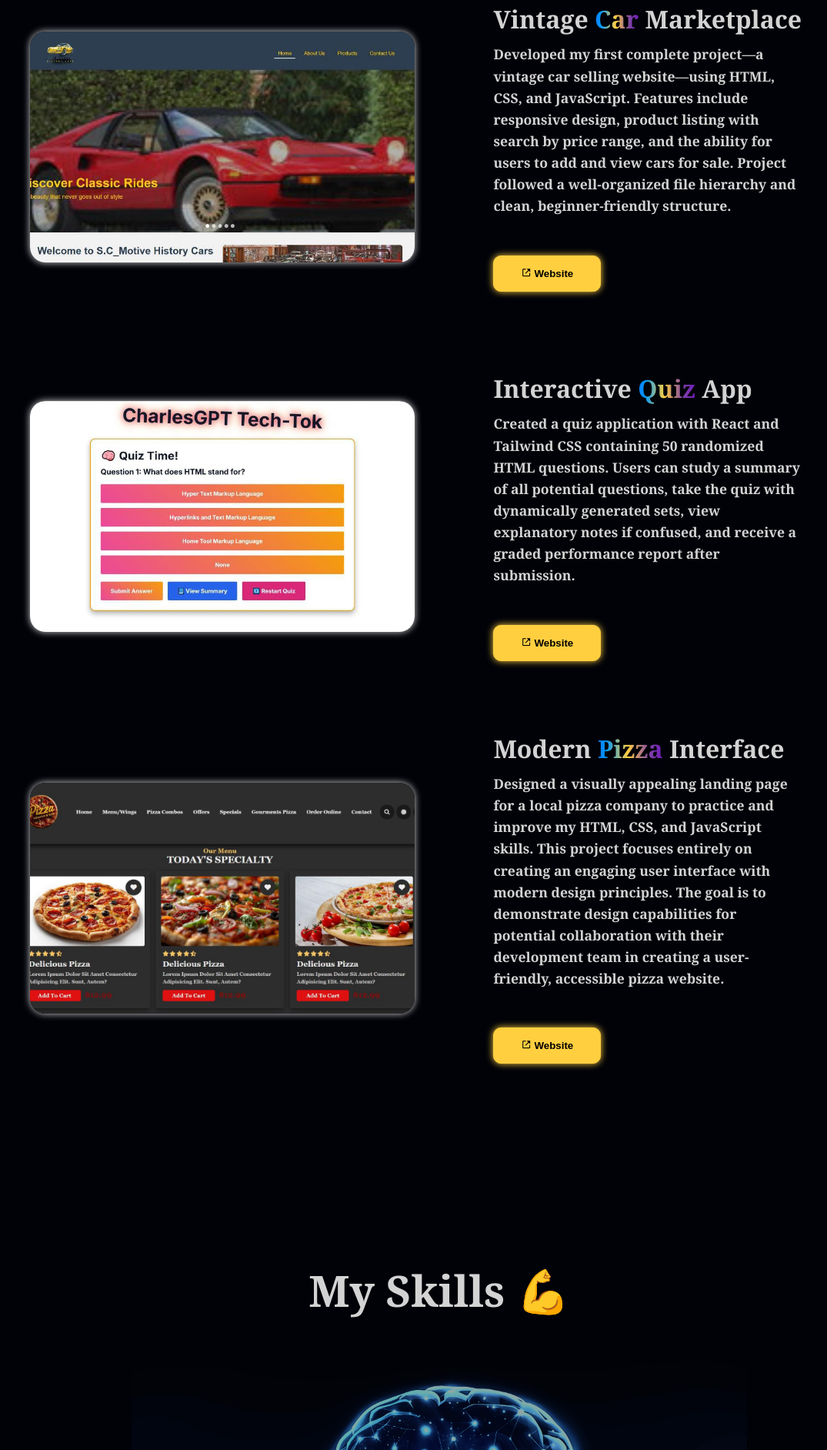
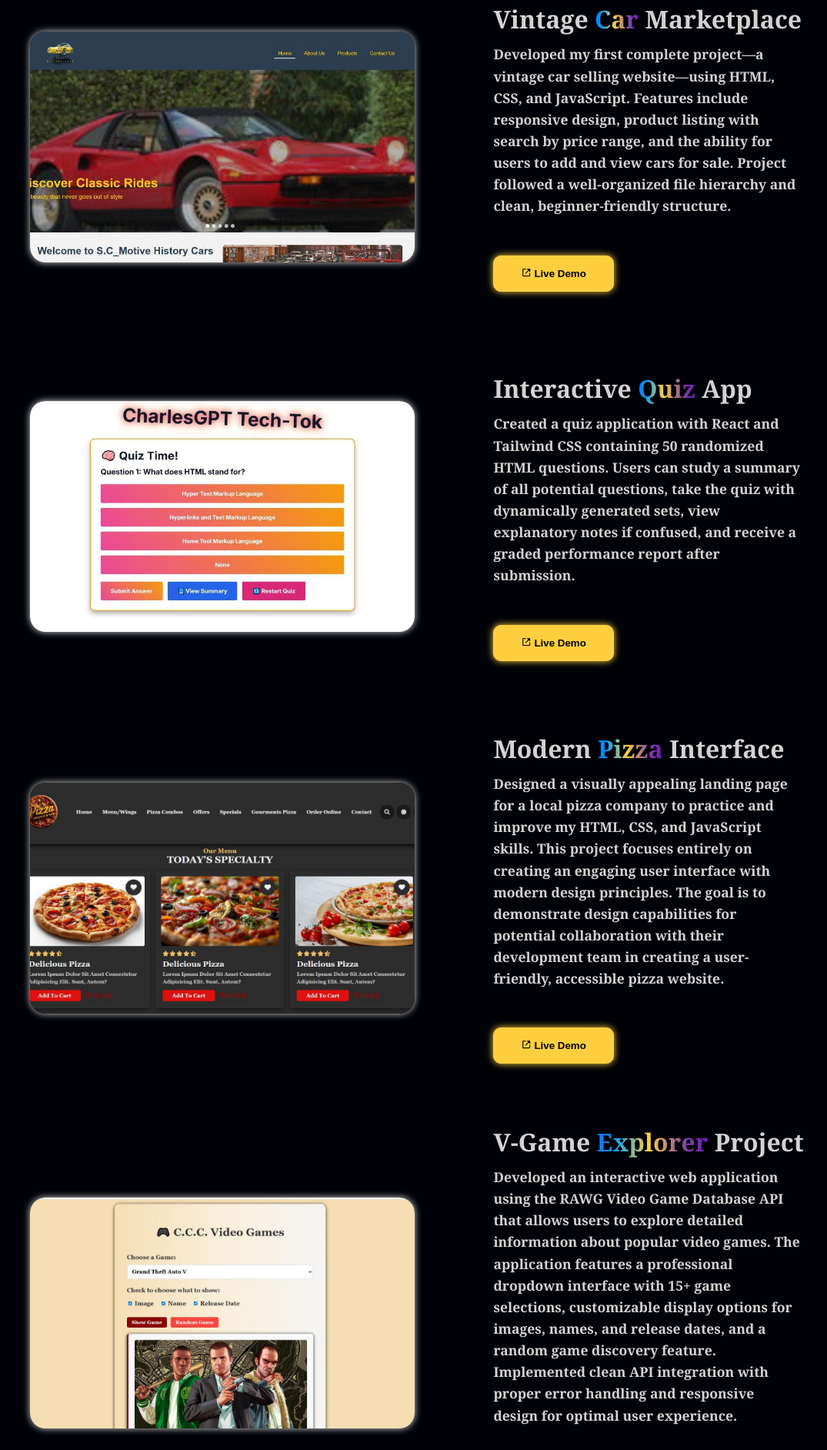
Before and after one commit to CharlesX20/Charles-Portfolio, a plain HTML site: page index.html in a window 1280 px wide. Shown: the part 5183-7067 px from the top of the page at 77% size, without its empty margins (69-1144 px from the left). Drawn offline with nearby package versions, Linux system fonts and the light colour scheme.

Commit message:
Added extra project to portfolio

```diff
--- a/index.html
+++ b/index.html
@@ -195,7 +195,7 @@
                         such as daily sales peaks,
                         total users, and total revenue.</p>
                     <button onclick="location.href='https://chimestradingstore.onrender.com/'"><i
-                            class='bx bx-link-external'></i> Website</button>
+                            class='bx bx-link-external'></i> Live Demo</button>
                 </div>
             </div>
 
@@ -213,7 +213,7 @@
                         The app saves user searches to populate the trending movies section with the most searched
                         titles.</p>
                     <button onclick="location.href='https://chucklesmovies.onrender.com/'"><i
-                            class='bx bx-link-external'></i> Website</button>
+                            class='bx bx-link-external'></i> Live Demo</button>
                 </div>
             </div>
 
@@ -230,7 +230,7 @@
                         to add and view cars for sale. Project followed a well-organized file hierarchy and clean,
                         beginner-friendly structure.</p>
                     <button onclick="location.href='https://charlesx20.github.io/COMP1002-FinalProject-W25/'"><i
-                            class='bx bx-link-external'></i> Website</button>
+                            class='bx bx-link-external'></i> Live Demo</button>
                 </div>
             </div>
 
@@ -247,7 +247,7 @@
                         view explanatory notes if confused, and receive a graded performance report after submission.
                     </p>
                     <button onclick="location.href='https://charlesx20.github.io/HTML-Cheat-Quiz/'"><i
-                            class='bx bx-link-external'></i> Website</button>
+                            class='bx bx-link-external'></i> Live Demo</button>
                 </div>
             </div>
 
@@ -265,7 +265,24 @@
                         design capabilities for potential collaboration with their development team in creating a
                         user-friendly, accessible pizza website.</p>
                     <button onclick="location.href='https://pizzapeopleandsub.onrender.com/'"><i
-                            class='bx bx-link-external'></i> Website</button>
+                            class='bx bx-link-external'></i> Live Demo</button>
+                </div>
+            </div>
+
+            <div class="project-card">
+                <div class="project-vidbox autoBlur">
+                    <img src="images/game-explorer.jpeg" alt="Video Game Explorer App" class="project-image">
+                </div>
+
+                <div class="project-info fadein-left">
+                    <h1>V-Game <span class="gradient">Explorer</span> Project</h1>
+                    <p>Developed an interactive web application using the RAWG Video Game Database API that allows users
+                        to explore detailed information about popular video games. The application features a
+                        professional dropdown interface with 15+ game selections, customizable display options for
+                        images, names, and release dates, and a random game discovery feature. Implemented clean API
+                        integration with proper error handling and responsive design for optimal user experience.</p>
+                    <button onclick="location.href='https://cccgames.onrender.com/'"><i class='bx bx-link-external'></i> Live
+                        Demo</button>
                 </div>
             </div>
 
```
Also changed, not shown: images/game-explorer.jpeg (added).
